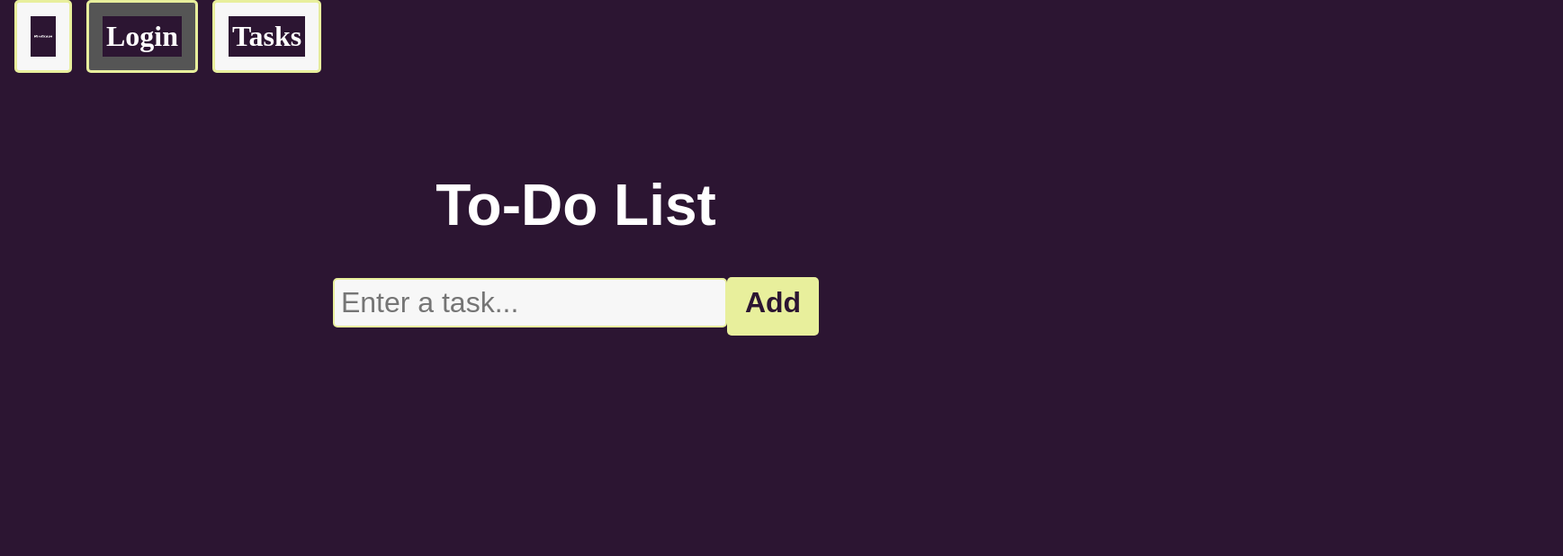
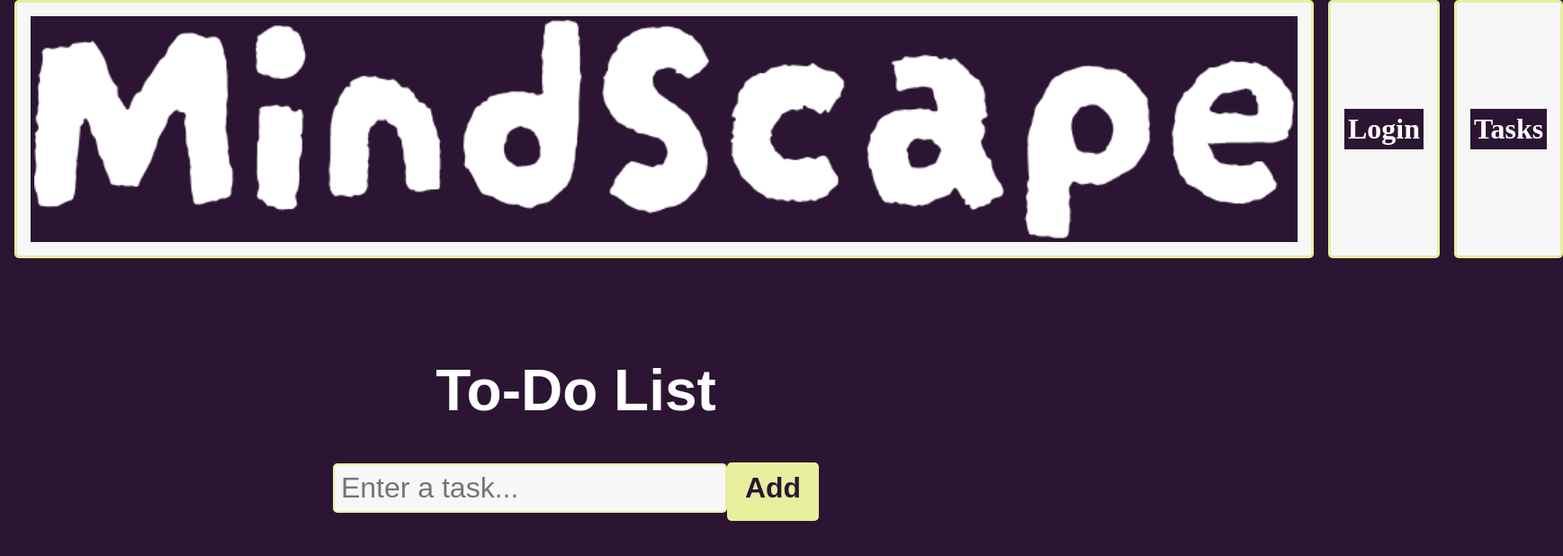
Before and after one commit to niranjanasiju/MindScape, a React (Vite) app: page / in a window 1280 px wide. Shown: the top 618 px of the page at 90% size, 1737 px wide, since content can reach past the window. Built offline with nearby package versions, Linux system fonts and the light colour scheme; a web font is replaced by a local one.

Commit message:
fixed bg , still ugly

```diff
--- a/src/Navbar/Navbar.css
+++ b/src/Navbar/Navbar.css
@@ -1,5 +1,6 @@
 * {
     box-sizing: border-box;
+
   }
 
   body {
@@ -8,14 +9,12 @@
 
 
 
-  .container img{
+ img{
     width: 20px;
-    display: flex;
-    justify-content:;
-  }
+ }
 
   .nav {
-
+    border: none;
     color: white;
     display: flex;
     justify-content: space-between;
@@ -26,6 +25,7 @@
 
   .site-title {
     font-size: 2rem;
+    border: none;
   }
 
   .nav ul {
--- a/src/Navbar/Navbar.jsx
+++ b/src/Navbar/Navbar.jsx
@@ -7,8 +7,8 @@ export default function Navbar() {
 
 
 
-          <ul className="container">
-          <CustomLink to="/landing"><img src="./logo.png" alt="logo"></img></CustomLink> {/* Match the route path */}
+          <ul >
+          <CustomLink to="/landing"><img className="logo" src="./logo.png" alt="logo"></img></CustomLink> {/* Match the route path */}
         <CustomLink to="/">Login</CustomLink>
         <CustomLink to="/tasks">Tasks</CustomLink>
           </ul>
@@ -20,11 +20,13 @@ function CustomLink({ to, children, ...props }) {
   const resolvedPath = useResolvedPath(to);
   const isActive = useMatch({ path: resolvedPath.pathname, end: true });
 
-  return (
+    return (
+      <div className="list">
     <li className={isActive ? "active" : ""}>
       <Link to={to} {...props}>
         {children}
       </Link>
-    </li>
+            </li>
+            </div>
   );
 }
--- a/src/ToDoList/ToDoList.css
+++ b/src/ToDoList/ToDoList.css
@@ -72,7 +72,7 @@ input[type="text"]{
 ol{
     padding: 0%;
 }
-li{
+.list{
     font-size: 2rem;
     font-weight: bold;
     padding: 15px;
--- a/src/ToDoList/ToDoList.jsx
+++ b/src/ToDoList/ToDoList.jsx
@@ -58,7 +58,7 @@ const ToDoList = () => {
                 <div>
                     <ol>
                         {tasks.map((task, index) =>
-                            <li key={index}>
+                            <li className='list' key={index}>
                                 <span className='text'>{task}</span>
                                 <button
                                     className='delete-button'
```
